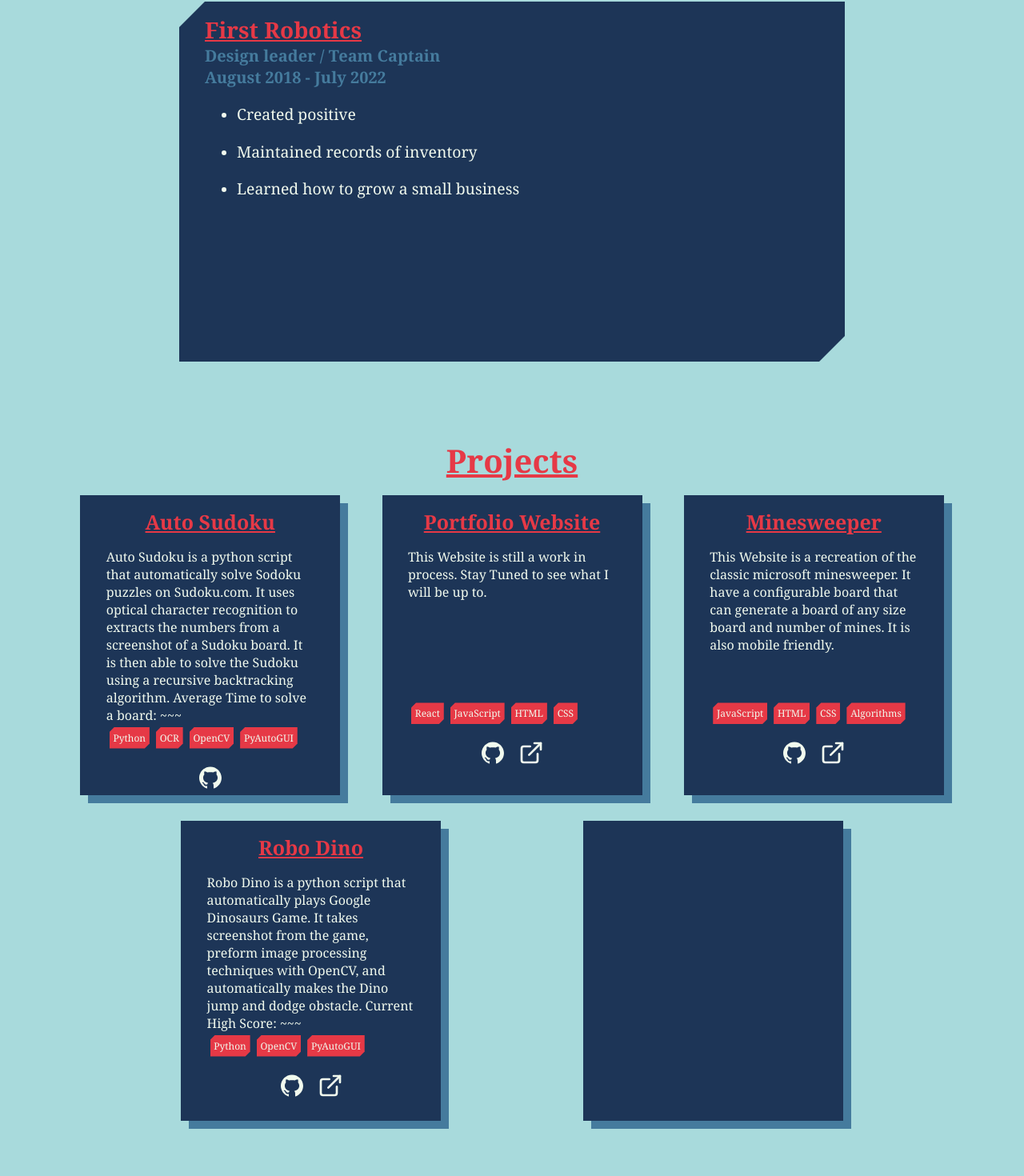
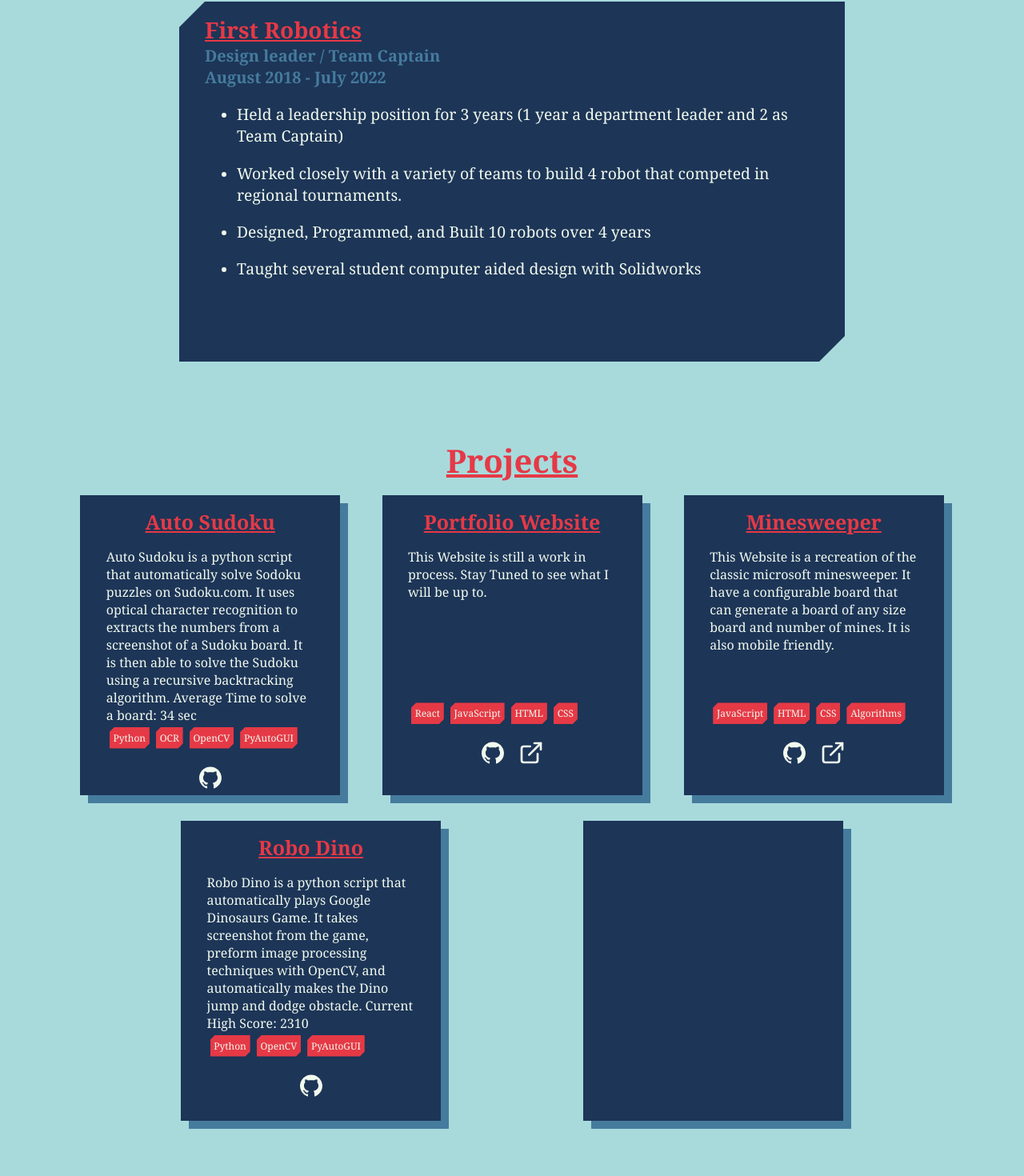
Before and after one commit to Trishu-Patel/TrishuPatel.com, a React (Vite) app: page / in a window 1280 px wide. Shown: the part 1234-2704 px from the top of the page at 80% size. Built offline with nearby package versions, Linux system fonts and the light colour scheme.

Commit message:
Updated Experience Section and Robo Dino

```diff
--- a/src/components/experiences/ExperienceDisplayStyles.css
+++ b/src/components/experiences/ExperienceDisplayStyles.css
@@ -50,7 +50,7 @@
         font-size: 1em;
     }
     .experience p{
-        font-size: 1em;
+        font-size: 0.75em;
     }
 }
 
@@ -71,6 +71,12 @@
 @media (max-width: 700px) {
     .experience-selector-container > label {
         font-size: 1em;
+    }
+}
+
+@media (max-width: 550px) {
+    .experience-selector-container > label {
+        font-size: 0.75em;
     }
 }
 
--- a/src/components/experiences/ExperiencesDisplay.jsx
+++ b/src/components/experiences/ExperiencesDisplay.jsx
@@ -59,7 +59,22 @@ export default function ExperiencesDisplay() {
               timeline="May 2019 - July 2023"
             >
               <ul>
-                <ExperienceDescription>
+              <ExperienceDescription>Served over 130 costumers per shift (drive thru/front counter)</ExperienceDescription>
+                <ExperienceDescription>Maintained records of inventory</ExperienceDescription>
+                <ExperienceDescription>Learned how to grow a small business</ExperienceDescription>
+                <ExperienceDescription>Currently developing a user-friendly website to better track the sale of lottery tickets</ExperienceDescription>
+              </ul>
+            </Experience>
+          )}
+
+          {currentExperience == "robotics" && (
+            <Experience
+              job="First Robotics"
+              title="Design leader / Team Captain"
+              timeline="August 2018 - July 2022"
+            >
+              <ul>
+              <ExperienceDescription>
                   Held a leadership position for 3 years (1 year a department
                   leader and 2 as Team Captain)
                 </ExperienceDescription>
@@ -71,22 +86,8 @@ export default function ExperiencesDisplay() {
                   Designed, Programmed, and Built 10 robots over 4 years
                 </ExperienceDescription>
                 <ExperienceDescription>
-                  Taught several student how to design robots with Solidworks
+                  Taught several student computer aided design with Solidworks
                 </ExperienceDescription>
-              </ul>
-            </Experience>
-          )}
-
-          {currentExperience == "robotics" && (
-            <Experience
-              job="First Robotics"
-              title="Design leader / Team Captain"
-              timeline="August 2018 - July 2022"
-            >
-              <ul>
-                <ExperienceDescription>Created positive </ExperienceDescription>
-                <ExperienceDescription>Maintained records of inventory</ExperienceDescription>
-                <ExperienceDescription>Learned how to grow a small business</ExperienceDescription>
               </ul>
             </Experience>
           )}
--- a/src/components/project display/ProjectDisplay.jsx
+++ b/src/components/project display/ProjectDisplay.jsx
@@ -11,7 +11,7 @@ function ProjectDisplay(){
                 Auto Sudoku is a python script that automatically solve Sodoku puzzles on Sudoku.com.
                 It uses optical character recognition to extracts the numbers from a screenshot of a Sudoku board.
                 It is then able to solve the Sudoku using a recursive backtracking algorithm.
-                Average Time to solve a board: ~~~
+                Average Time to solve a board: 34 sec
             </Project>
             <Project title="Portfolio Website" bubbles={["React", "JavaScript", "HTML", "CSS"]} github="https://github.com/Trishu-Patel/TrishuPatel.com" link='https://www.trishupatel.com/'>
                 This Website is still a work in process. Stay Tuned to see what I will be up to.
@@ -19,11 +19,11 @@ function ProjectDisplay(){
             <Project title="Minesweeper" bubbles={["JavaScript", "HTML", "CSS", "Algorithms"]} github="https://github.com/Trishu-Patel/Minesweeper_Website" link='https://trishu-patel.github.io/Minesweeper_Website/'>
                 This Website is a recreation of the classic microsoft minesweeper. It have a configurable board that can generate a board of any size board and number of mines. It is also mobile friendly.
             </Project>
-            <Project title="Robo Dino" bubbles={["Python", "OpenCV", "PyAutoGUI"]}>
+            <Project title="Robo Dino" bubbles={["Python", "OpenCV", "PyAutoGUI"]} github="https://github.com/Trishu-Patel/Robo_Dino" link=''>
                 Robo Dino is a python script that automatically plays Google
                 Dinosaurs Game. It takes screenshot from the game, preform image
                 processing techniques with OpenCV, and automatically makes the Dino
-                jump and dodge obstacle. Current High Score: ~~~
+                jump and dodge obstacle. Current High Score: 2310
             </Project>
             <div className="project"></div>
       </div>
@@ -33,7 +33,7 @@ function ProjectDisplay(){
 function Project(props){
     return (
         <div className="project">
-        <h1>{props.title}</h1>
+        <a href={props.github}><h1>{props.title}</h1></a>
         <p>{props.children}</p>
         <div className="bubbles">
             {props.bubbles.map(bubble => {
```
